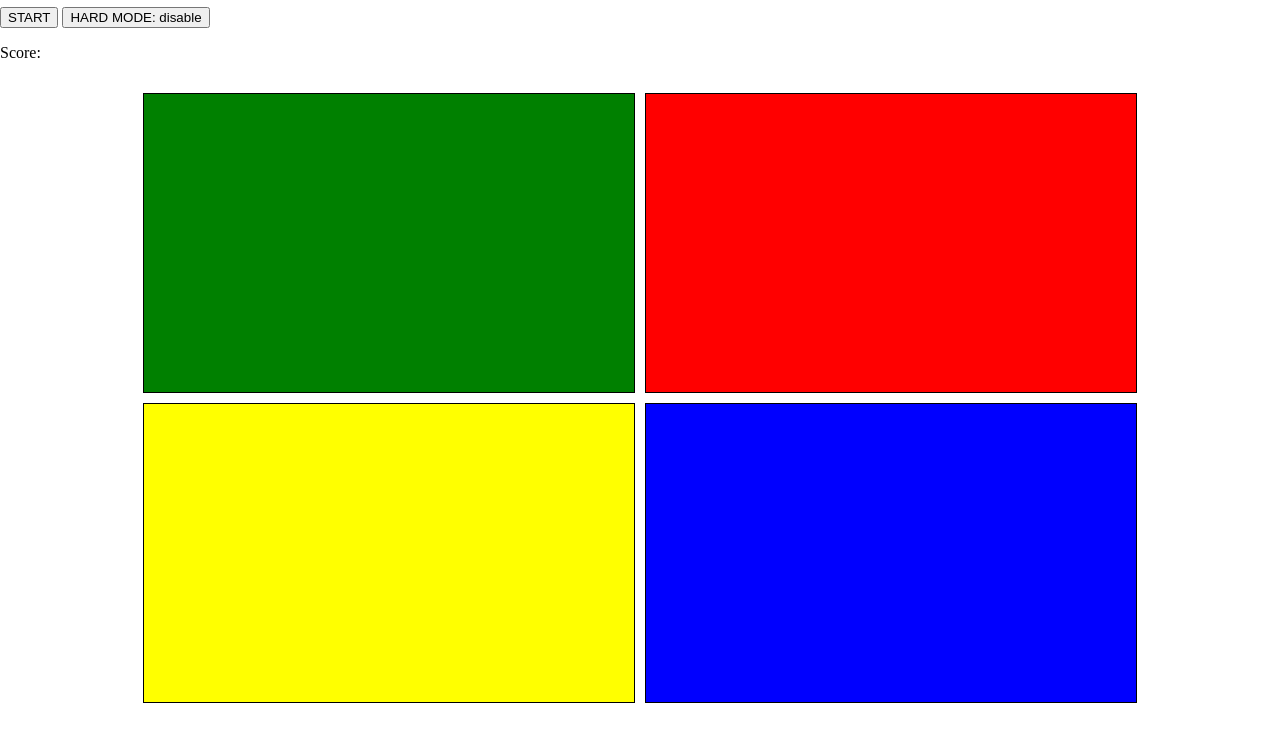
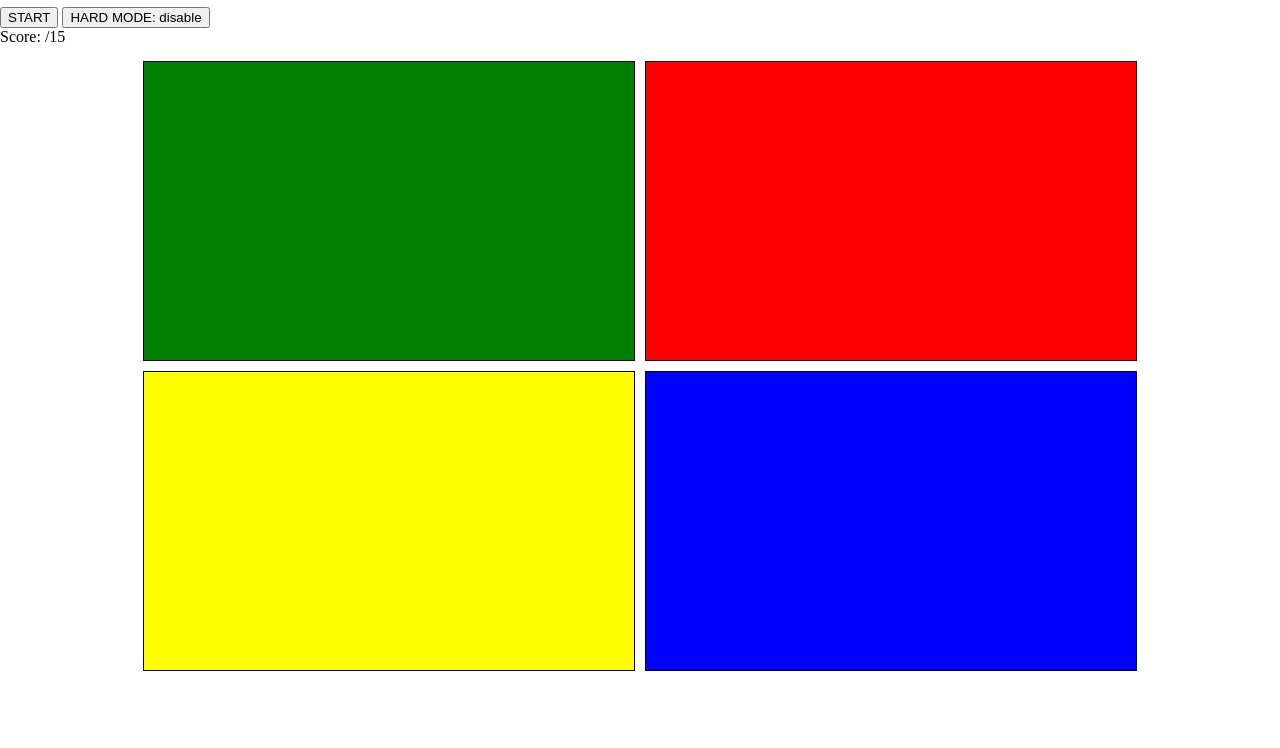
Before and after one commit to Suffren/Simon-Game, a plain HTML site: page index.html in a window 1280 px wide. Shown: the part 73-821 px from the top of the page. Drawn offline with Linux system fonts and the light colour scheme.

Commit message:
Display the score to reach

```diff
--- a/index.html
+++ b/index.html
@@ -9,7 +9,9 @@
         <h1>Simon Game</h1>
         <button class="btn">START</button>
         <button id="hardmode-btn" class="btn">HARD MODE: disable</button>
-        <p id="score">Score:</p>
+        <div>
+            <span id="score">Score:</span> /15
+        </div>
         <div class="container">
             <button id="green" class="pad" onclick="playPad('green')">
                 <audio src="https://s3.amazonaws.com/freecodecamp/simonSound1.mp3"></audio>
```
